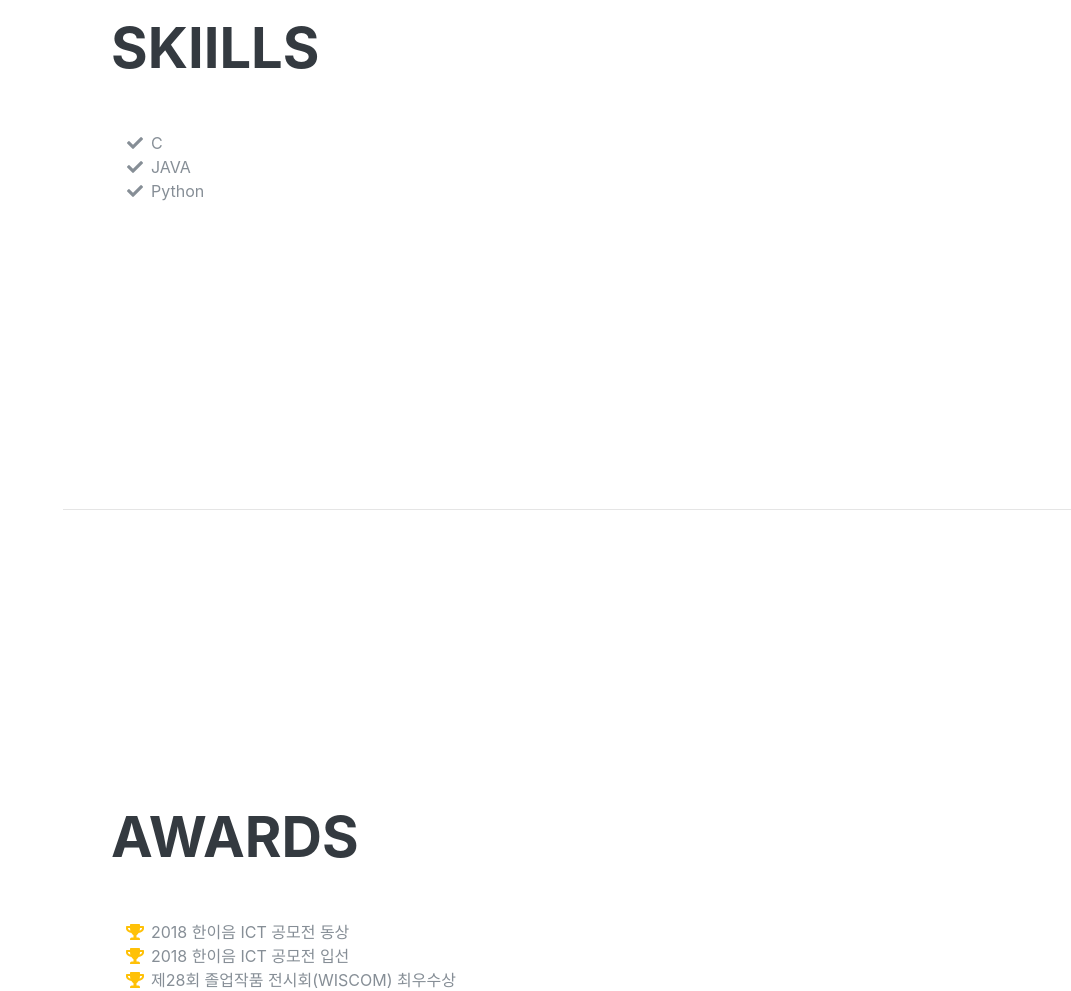
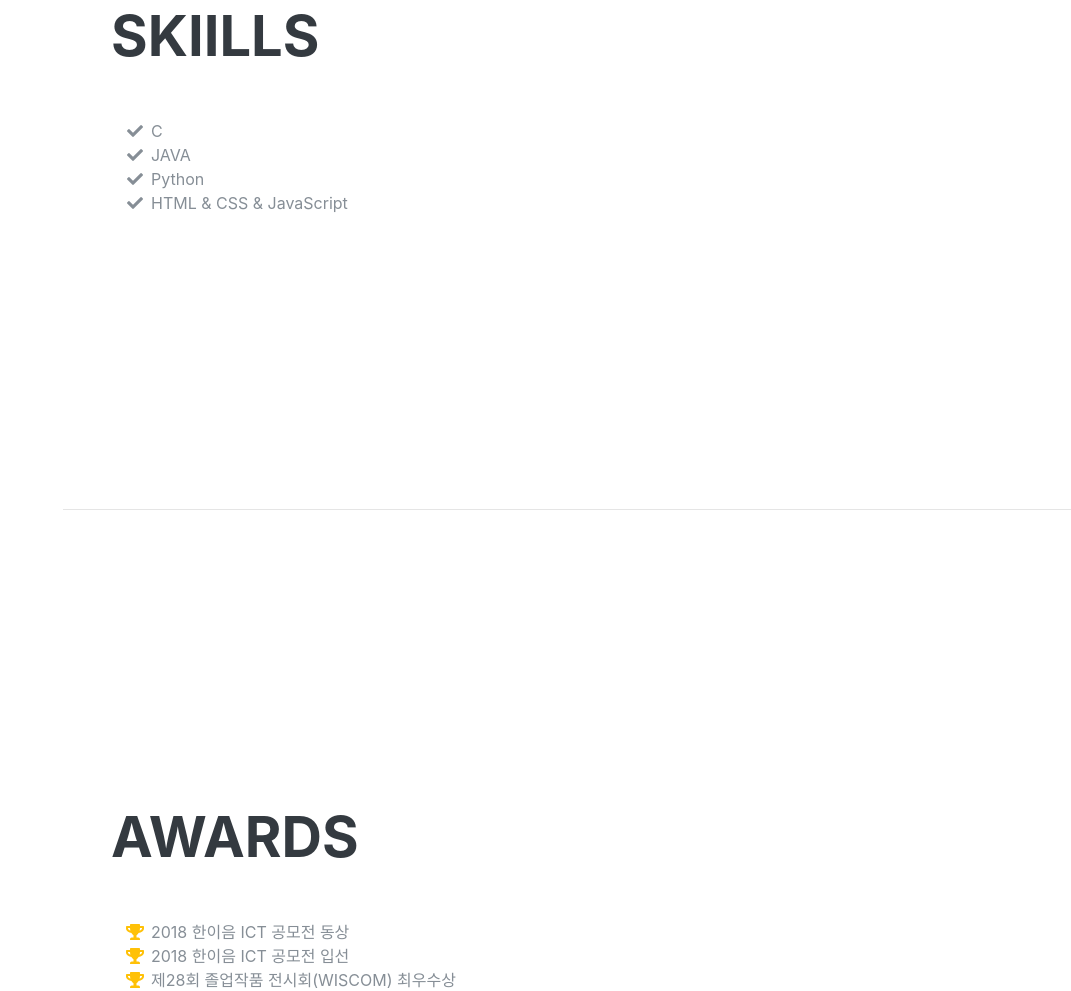
Before and after one commit to injj0126/song53.github.io, a plain HTML site: page index.html in a window 1280 px wide. Shown: the part 3495-4486 px from the top of the page, without its empty margins (209-1280 px from the left). Drawn offline with Linux system fonts and the light colour scheme; a script that the page names is missing; a web font is replaced by a local one.

Commit message:
Add files via upload

```diff
--- a/index.html
+++ b/index.html
@@ -203,6 +203,9 @@
             <li>
               <i class="fa-li fa fa-check"></i>
               Python</li>
+            <li>
+              <i class="fa-li fa fa-check"></i>
+              HTML & CSS & JavaScript</li>
           </ul>
         </div>
       </section>
```
